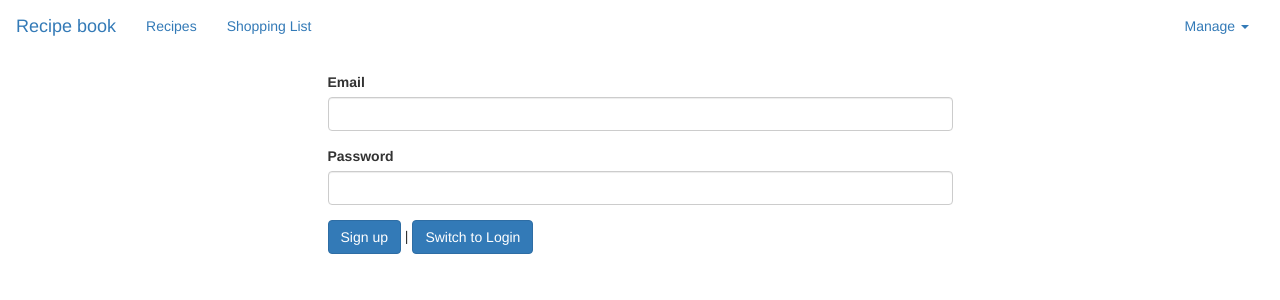
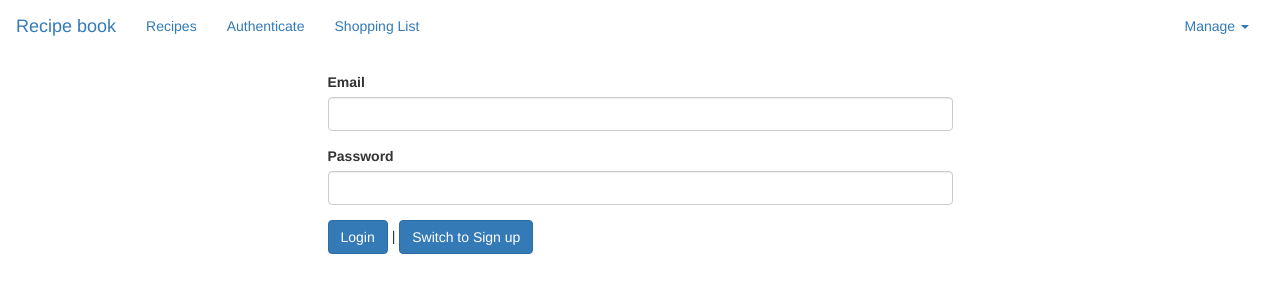
Before and after one commit to Lejla1502/Recipebook, an Angular app: page /auth in a window 1280 px wide. Shown: the top 300 px of the page. Built offline with nearby package versions, Linux system fonts and the light colour scheme.

Commit message:
Switching between auth modes

```diff
--- a/src/app/auth/auth/auth.component.html
+++ b/src/app/auth/auth/auth.component.html
@@ -10,8 +10,8 @@
                 <input type="password" id="password" class="form-control">
             </div>
             <div>
-                 <button class="btn btn-primary">Sign up</button> |
-                 <button class="btn btn-primary">Switch to Login</button>
+                 <button class="btn btn-primary" type="submit">{{ isLoginMode? 'Login' : 'Sign up'}}</button> |
+                 <button class="btn btn-primary" (click)="onSwitchMode()" type="button">Switch to {{ isLoginMode? 'Sign up' : 'Login'}}</button>
             </div>
         </form>
     </div>
--- a/src/app/auth/auth/auth.component.ts
+++ b/src/app/auth/auth/auth.component.ts
@@ -7,9 +7,15 @@ import { Component, OnInit } from '@angular/core';
 })
 export class AuthComponent implements OnInit {
 
+  isLoginMode=true;
+
   constructor() { }
 
   ngOnInit(): void {
   }
 
+  onSwitchMode(){
+    this.isLoginMode=!this.isLoginMode;
+  }
+
 }
--- a/src/app/header/header.component.html
+++ b/src/app/header/header.component.html
@@ -8,6 +8,7 @@
         <div class="collapse navbar-collapse">
             <ul class=" nav navbar-nav">
                 <li  routerLinkActive="active" [routerLinkActiveOptions]="{exact:true}"><a routerLink="/recipes">Recipes</a></li>
+                <li routerLinkActive="active"><a routerLink="/auth">Authenticate</a></li>
                 <li routerLinkActive="active"><a routerLink="/shopping-list">Shopping List</a></li>
             </ul>
             <ul class="nav navbar-nav navbar-right">
```
